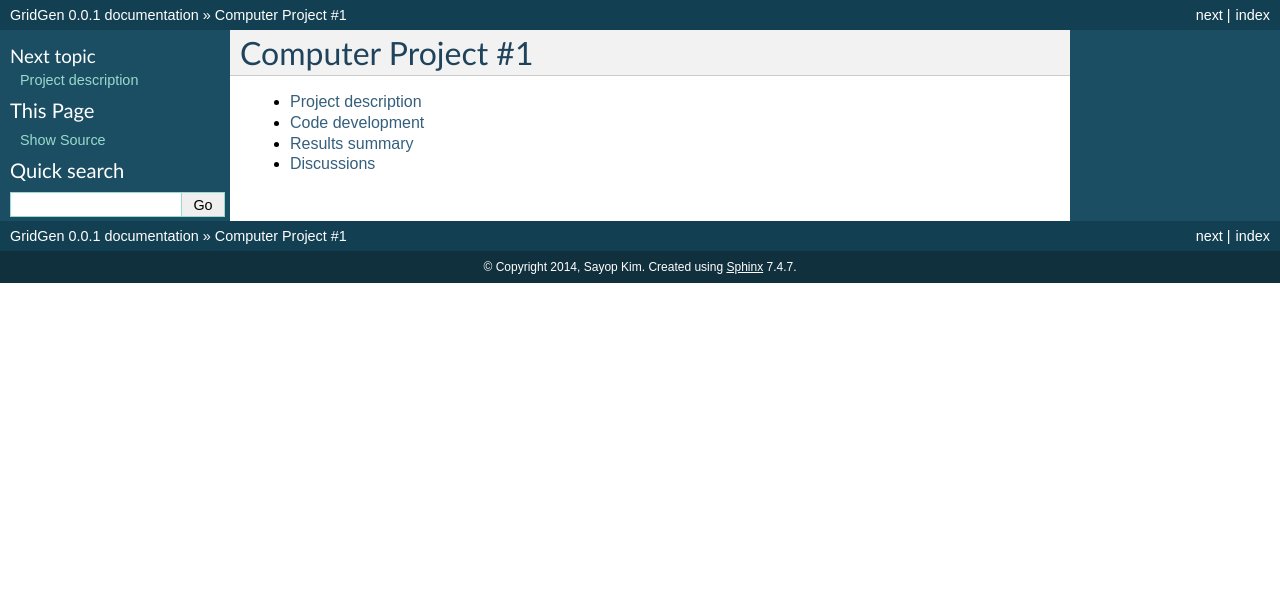
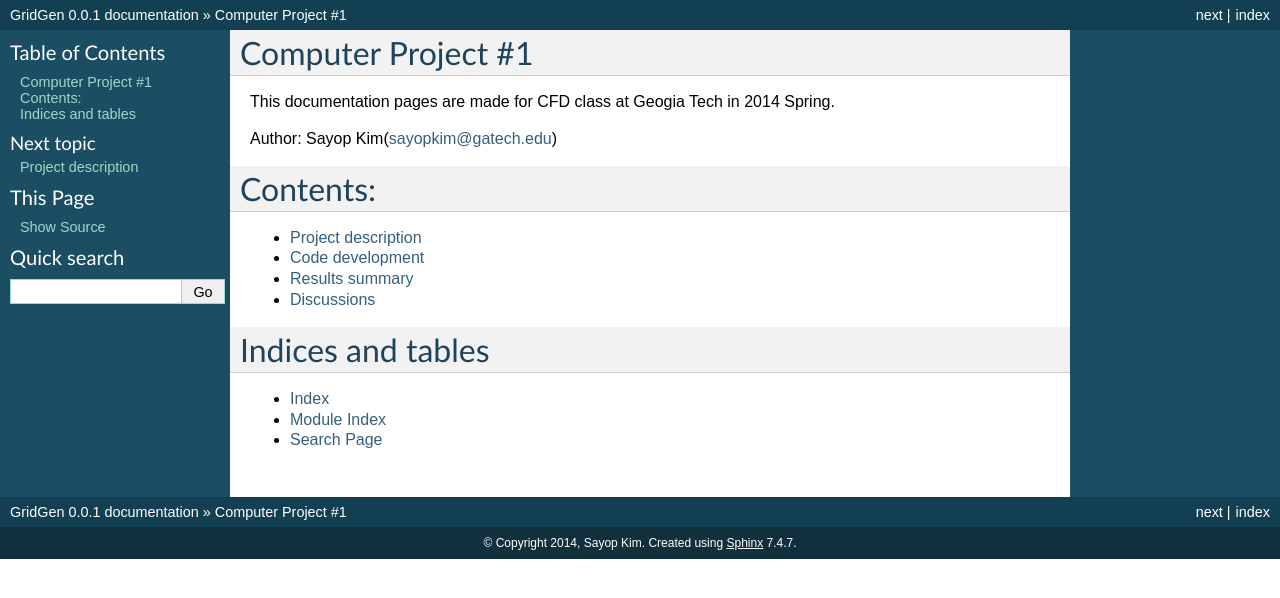
Before and after one commit to sayop/GridGen, a Sphinx documentation site: the page built from docs/source/index.rst, in a window 1280 px wide. Shown: the top 598 px of the page. Built offline with Sphinx 7.4.7, drawn with Linux system fonts in a browser that asks for light colours.

Commit message:
updated on docs

```diff
--- a/docs/source/index.rst
+++ b/docs/source/index.rst
@@ -1,5 +1,12 @@
 Computer Project #1
 ===================
+
+This documentation pages are made for CFD class at Geogia Tech in 2014 Spring.
+
+Author: Sayop Kim(sayopkim@gatech.edu)
+
+Contents:
+=========
 
 
 .. toctree::
@@ -9,3 +16,10 @@ Computer Project #1
    CodeDevel/contents
    Results/contents
    Discussions/contents
+
+Indices and tables
+==================
+
+* :ref:`genindex`
+* :ref:`modindex`
+* :ref:`search`
```
Also changed, not shown: 5 other files.
